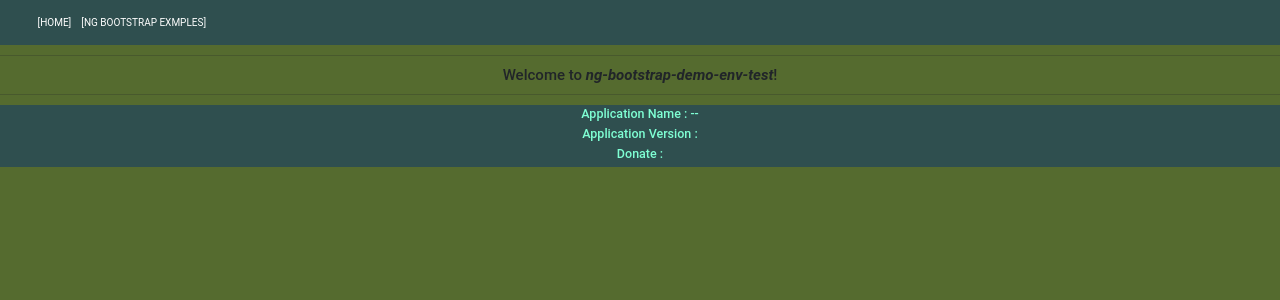
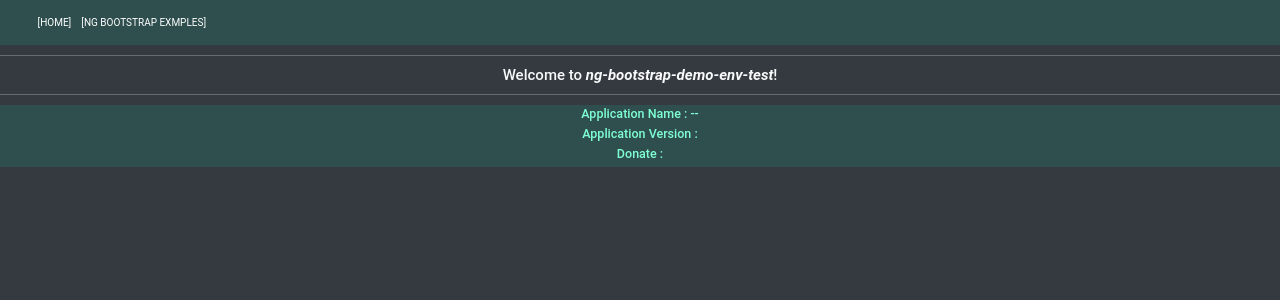
Before and after one commit to aperezNWO/NG_BOOTSTRAP_DEMO_ENV_TEST, an Angular app: page / in a window 1280 px wide. Shown: the top 300 px of the page. Built offline with nearby package versions, Linux system fonts and the light colour scheme.

Commit message:
dark theme

```diff
--- a/package.json
+++ b/package.json
@@ -9,7 +9,7 @@
     "test": "ng test",
     "deploy": "ng build --c=production --base-href=\"https://aperezNWO.github.io/NG_BOOTSTRAP_DEMO_ENV_TEST/\"",
     "publish": "npx ngh --dir=dist\\ng-bootstrap-demo-env-test\\browser\\",
-    "deploy-and-publish" : "ng build --c=production --base-href=\"https://aperezNWO.github.io/NG_BOOTSTRAP_DEMO_ENV_TEST/\" && npx ngh --dir=dist\\ng-bootstrap-demo-env-test\\browser\\ "
+    "deploy-and-publish": "ng build --c=production --base-href=\"https://aperezNWO.github.io/NG_BOOTSTRAP_DEMO_ENV_TEST/\" && npx ngh --dir=dist\\ng-bootstrap-demo-env-test\\browser\\ "
   },
   "private": true,
   "dependencies": {
@@ -34,12 +34,15 @@
     "@angular/compiler-cli": "^17.3.0",
     "@angular/localize": "^17.3.0",
     "@types/jasmine": "~5.1.0",
+    "autoprefixer": "^10.4.19",
     "jasmine-core": "~5.1.0",
     "karma": "~6.4.0",
     "karma-chrome-launcher": "~3.2.0",
     "karma-coverage": "~2.2.0",
     "karma-jasmine": "~5.1.0",
     "karma-jasmine-html-reporter": "~2.1.0",
+    "postcss": "^8.4.38",
+    "tailwindcss": "^3.4.3",
     "typescript": "~5.4.2"
   }
 }
--- a/src/styles.css
+++ b/src/styles.css
@@ -1,11 +1,28 @@
-/* You can add global styles to this file, and also import other style files */
+:root {
+   --dark-theme-bg: #343a40;
+   --dark-theme-text: #f8f9fa;
+   --dark-theme-accent: #007bff;
+ }
+
+ .dark-theme {
+   background-color: var(--dark-theme-bg);
+   color: var(--dark-theme-text);
+ }
+
+ .dark-theme .btn-primary {
+   background-color: var(--dark-theme-accent);
+   border-color: var(--dark-theme-accent);
+ }
+
 html,
 body {
    height: 100%;
    margin: 0;
    font-family: Roboto, "Helvetica Neue", sans-serif;
    font-size: x-small;
-   background-color: darkolivegreen;
+   /*background-color: darkolivegreen;*/
+   background-color: var(--dark-theme-bg);
+   color: var(--dark-theme-text);
 }
 
 table {
```
Also changed, not shown: tailwind.config.js (added, +11 -0 lines), doc/ngBootrsap_strategy.txt, 1 other file (tests, documents, lock files or other folders).
